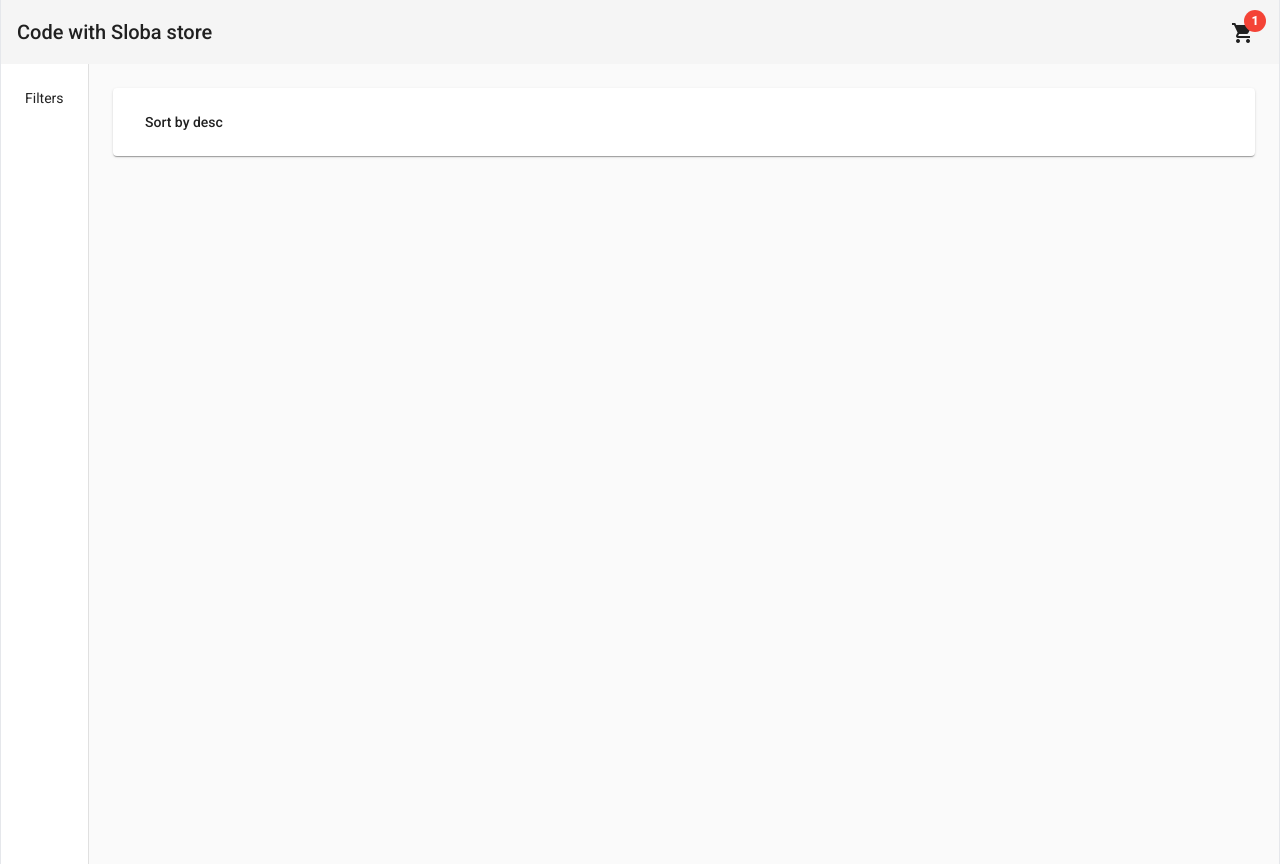
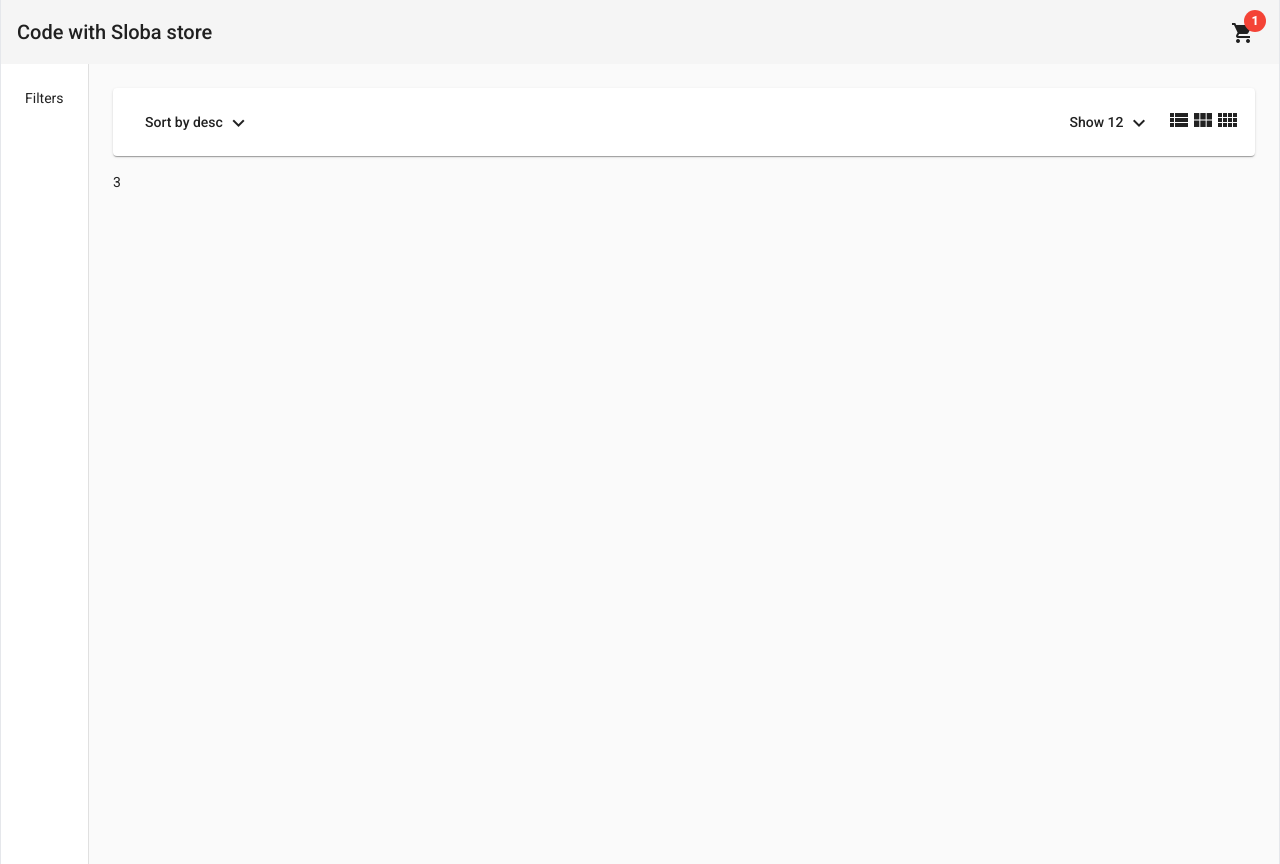
Before and after one commit to CourtneyCarson/online-store, an Angular app: page /home in a window 1280 px wide. Built offline with nearby package versions, Linux system fonts and the light colour scheme.

Commit message:
products header icons to change view and methods added

```diff
--- a/src/app/pages/home/components/products-header.component.html
+++ b/src/app/pages/home/components/products-header.component.html
@@ -2,12 +2,35 @@
   <div class="flex justify-between">
     <div>
       <button mat-button [mat-menu-trigger-for]="sortByMenu">
-        Sort by {{ sort }}
+        Sort by {{ sort }} <mat-icon>expand_more</mat-icon>
       </button>
       <mat-menu #sortByMenu="matMenu">
         <button (click)="onSortUpdated('desc')" mat-menu-item>desc</button>
         <button (click)="onSortUpdated('asc')" mat-menu-item>asc</button>
       </mat-menu>
     </div>
+
+    <div class="flex items-center">
+      <div>
+        <button mat-button [mat-menu-trigger-for]="menu">
+          Show {{ itemsShowCount }} <mat-icon>expand_more</mat-icon>
+        </button>
+        <mat-menu #menu="matMenu">
+          <button (click)="onItemsUpdated(12)" mat-menu-item>12</button>
+          <button (click)="onItemsUpdated(24)" mat-menu-item>24</button>
+          <button (click)="onItemsUpdated(36)" mat-menu-item>36</button>
+        </mat-menu>
+      </div>
+
+      <button (click)="onColumnsUpdated(1)">
+        <mat-icon>view_list</mat-icon>
+      </button>
+      <button (click)="onColumnsUpdated(3)">
+        <mat-icon>view_module</mat-icon>
+      </button>
+      <button (click)="onColumnsUpdated(4)">
+        <mat-icon>view_comfy</mat-icon>
+      </button>
+    </div>
   </div>
 </mat-card>
--- a/src/app/pages/home/components/products-header.component.ts
+++ b/src/app/pages/home/components/products-header.component.ts
@@ -1,4 +1,4 @@
-import { Component, OnInit } from '@angular/core';
+import { Component, EventEmitter, OnInit, Output } from '@angular/core';
 
 @Component({
   selector: 'products-header',
@@ -7,6 +7,9 @@ import { Component, OnInit } from '@angular/core';
 })
 export class ProductsHeaderComponent implements OnInit {
   sort = 'desc';
+  itemsShowCount = 12;
+
+  @Output() columnCountChange = new EventEmitter<number>();
 
   constructor() {}
 
@@ -17,4 +20,12 @@ export class ProductsHeaderComponent implements OnInit {
     this.sort = newSort;
     console.log('sort val', this.sort);
   }
+  onItemsUpdated(count: number): void {
+    this.itemsShowCount = count;
+    console.log('itemsShowCount val', this.itemsShowCount);
+  }
+
+  onColumnsUpdated(columnsNumber: number): void {
+    this.columnCountChange.emit(columnsNumber);
+  }
 }
--- a/src/app/pages/home/home.component.html
+++ b/src/app/pages/home/home.component.html
@@ -8,6 +8,7 @@
 
   <mat-drawer-content class="p-6">
     <!-- app products header component -->
-    <products-header></products-header>
+    <products-header (columnCountChange)="onColumnCountChange($event)"></products-header>
+    {{colmuns}}
   </mat-drawer-content>
 </mat-drawer-container>
--- a/src/app/pages/home/home.component.ts
+++ b/src/app/pages/home/home.component.ts
@@ -3,10 +3,15 @@ import { Component, OnInit } from '@angular/core';
 @Component({
   selector: 'app-home',
   templateUrl: './home.component.html',
-  styles: [],
 })
 export class HomeComponent implements OnInit {
+  colmuns = 3;
+
   constructor() {}
 
   ngOnInit(): void {}
+
+  onColumnCountChange(columnsNumber: number): void {
+    this.colmuns = columnsNumber;
+  }
 }
```
